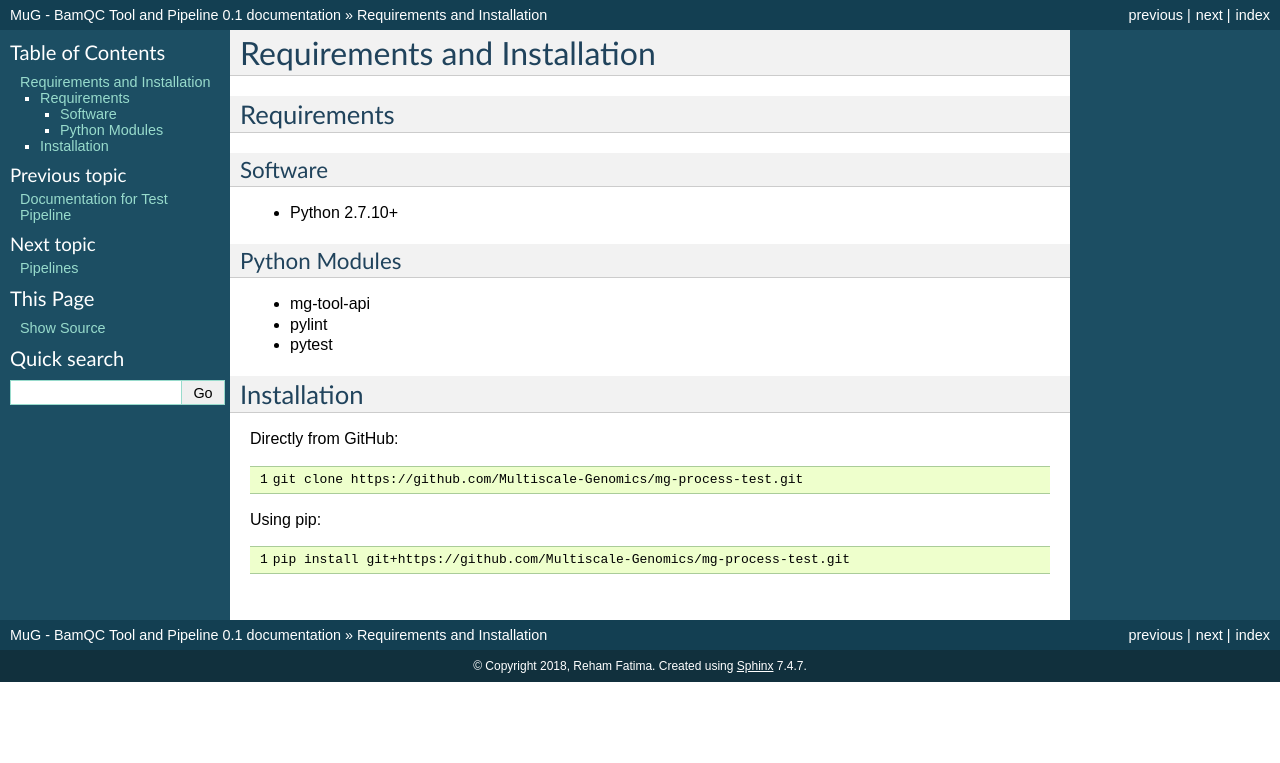
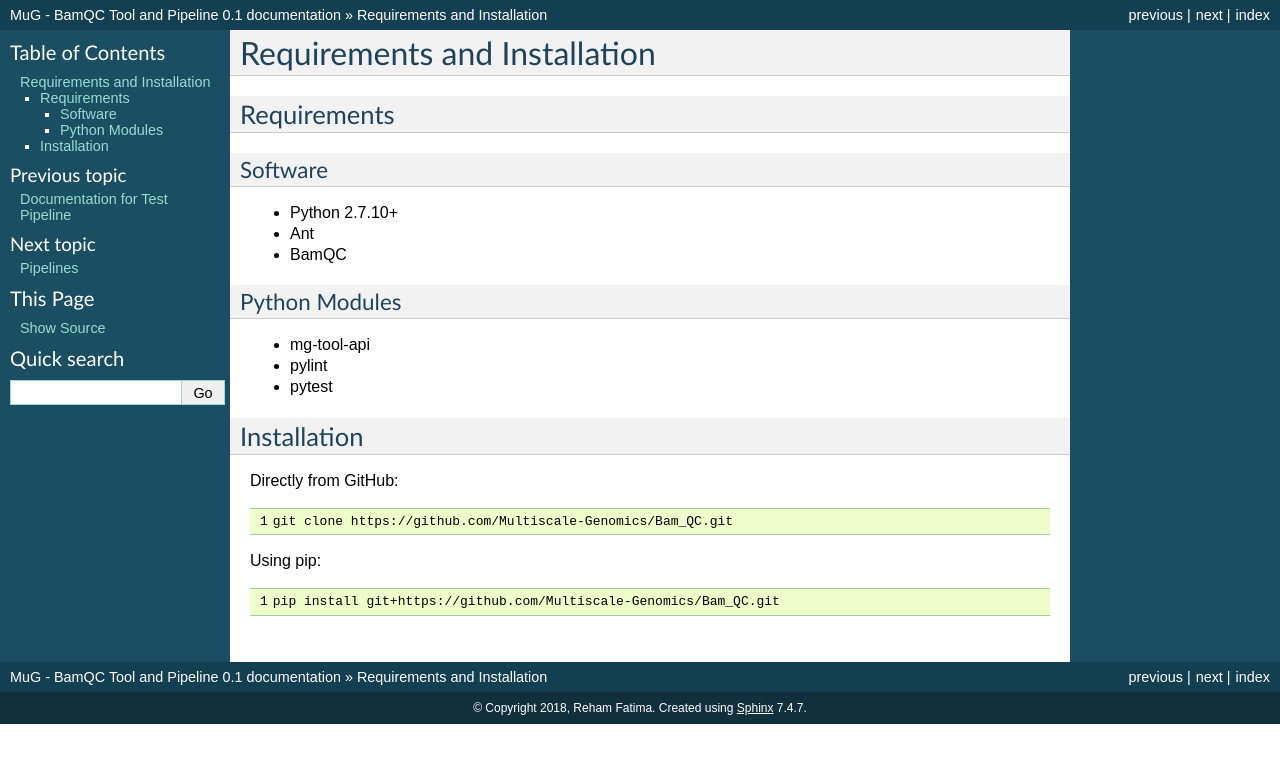
Before and after one commit to Multiscale-Genomics/Bam_QC, a Sphinx documentation site: the page built from docs/install.rst, in a window 1280 px wide. Shown: the top 763 px of the page. Built offline with Sphinx 7.4.7, drawn with Linux system fonts in a browser that asks for light colours; some of the changed lines change nothing that is shown.

Commit message:
Update install.rst

```diff
--- a/docs/install.rst
+++ b/docs/install.rst
@@ -23,6 +23,8 @@ Software
 ^^^^^^^^
 
 - Python 2.7.10+
+- Ant
+- BamQC
 
 Python Modules
 ^^^^^^^^^^^^^^
@@ -38,11 +40,11 @@ Directly from GitHub:
 .. code-block:: none
    :linenos:
 
-   git clone https://github.com/Multiscale-Genomics/mg-process-test.git
+   git clone https://github.com/Multiscale-Genomics/Bam_QC.git
 
 Using pip:
 
 .. code-block:: none
    :linenos:
 
-   pip install git+https://github.com/Multiscale-Genomics/mg-process-test.git
+   pip install git+https://github.com/Multiscale-Genomics/Bam_QC.git
```
